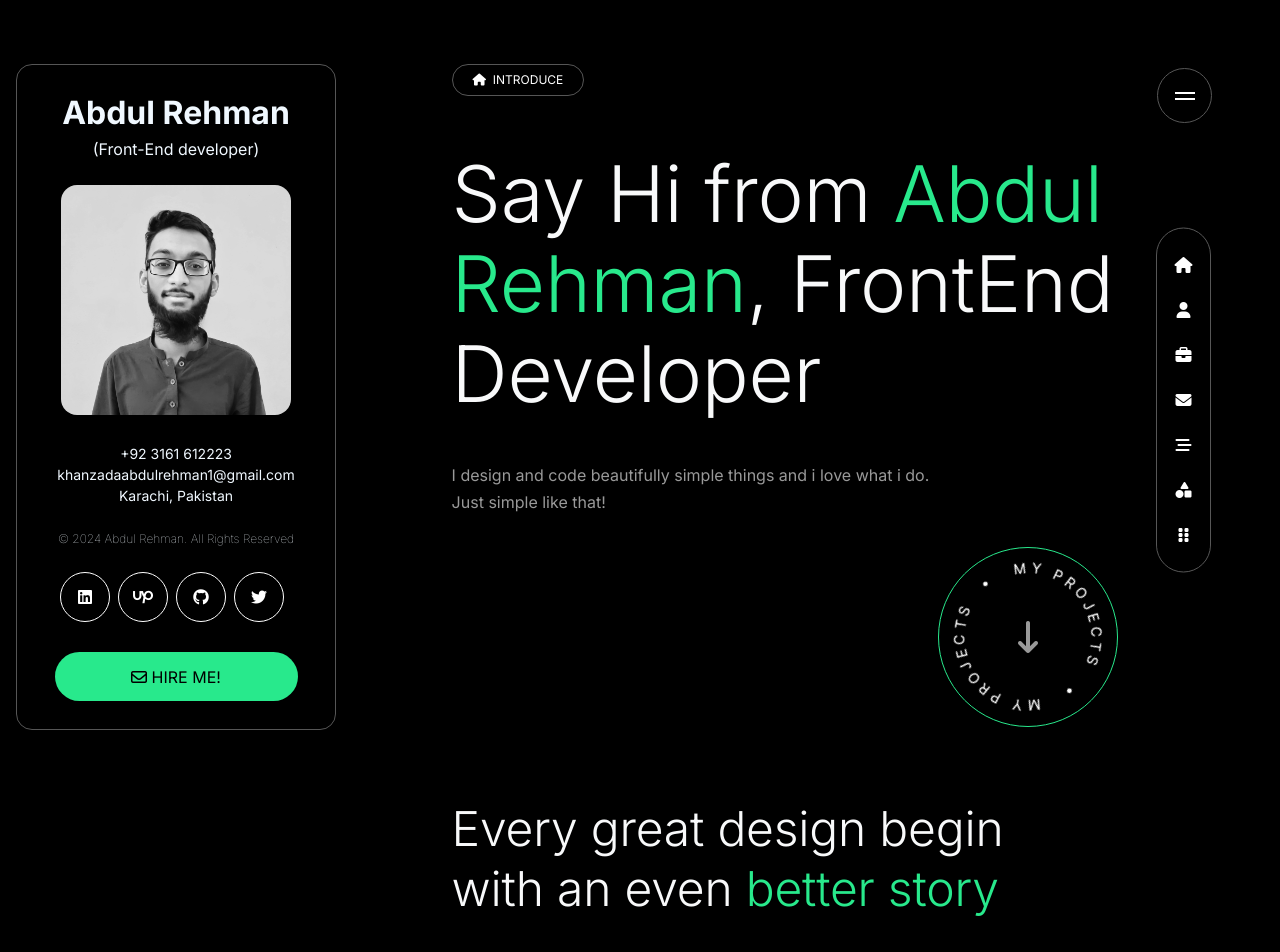
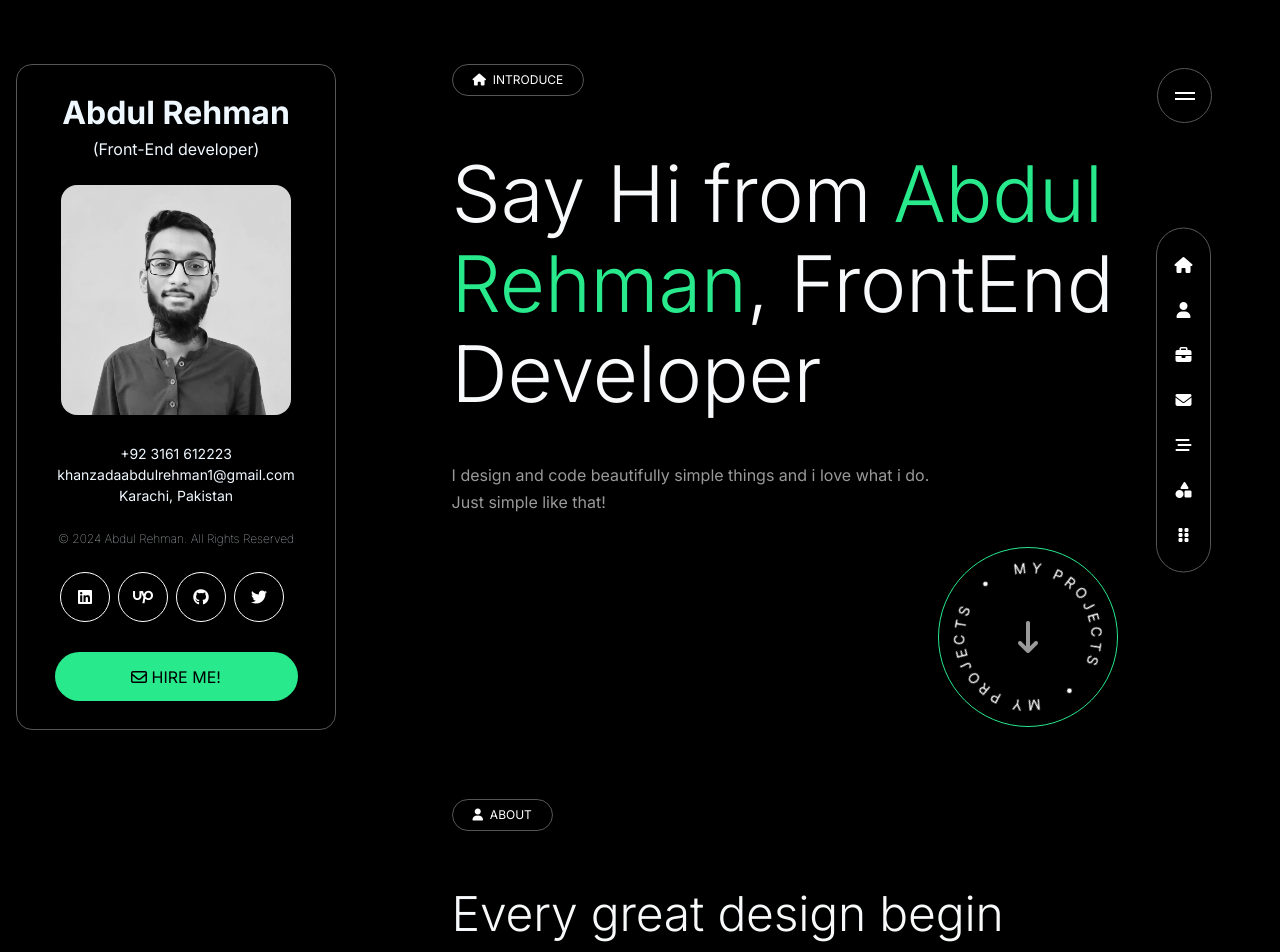
Before and after one commit to abdulrehmankz1/personal-portfolio, a React (Create React App) app: page / in a window 1280 px wide. Shown: the top 952 px of the page. Built offline with nearby package versions, Linux system fonts and the light colour scheme.

Commit message:
uncommit about sention

```diff
--- a/src/components/AboutSection.jsx
+++ b/src/components/AboutSection.jsx
@@ -11,10 +11,10 @@ function AboutSection() {
 
   return (
     <div className='custom-container my-xl-4 my-lg-5 my-md-5 my-3 section_space pt-xl-4' data-aos="fade-up" id='about'>
-      {/* <span class="badge rounded-pill section_badge" data-aos="fade-up">
+      <span class="badge rounded-pill section_badge" data-aos="fade-up">
         <i class="fa-solid fa-user"></i>
         &nbsp; ABOUT
-      </span> */}
+      </span>
       <div className='title_container' data-aos="fade-up">
         <h2 className='text-light'>
           Every great design begin with
```
